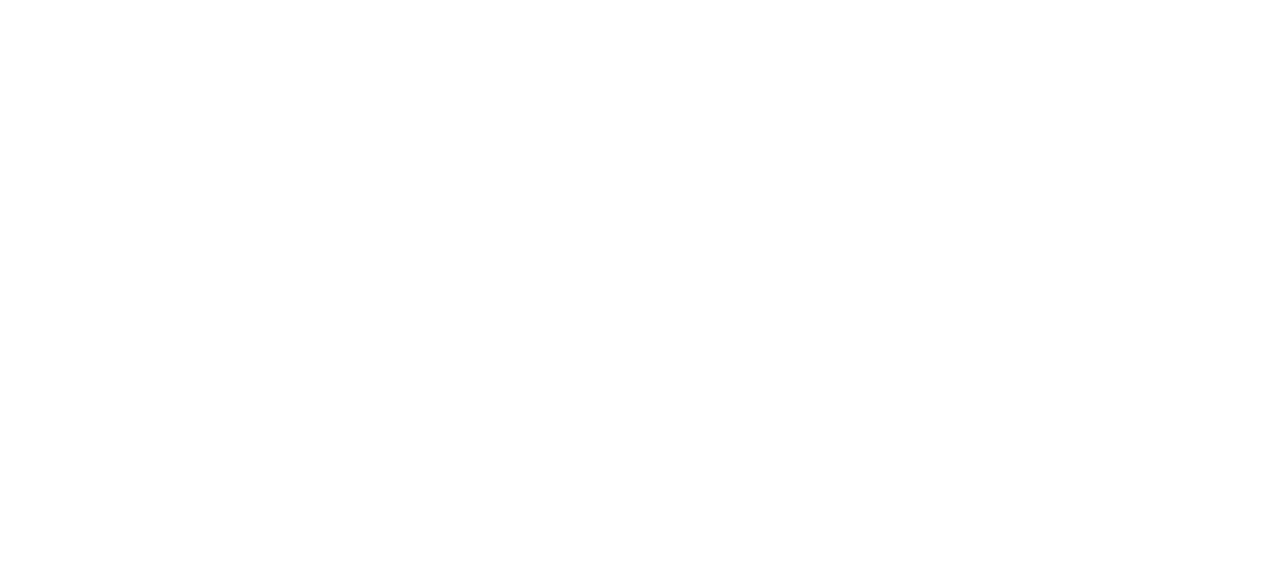
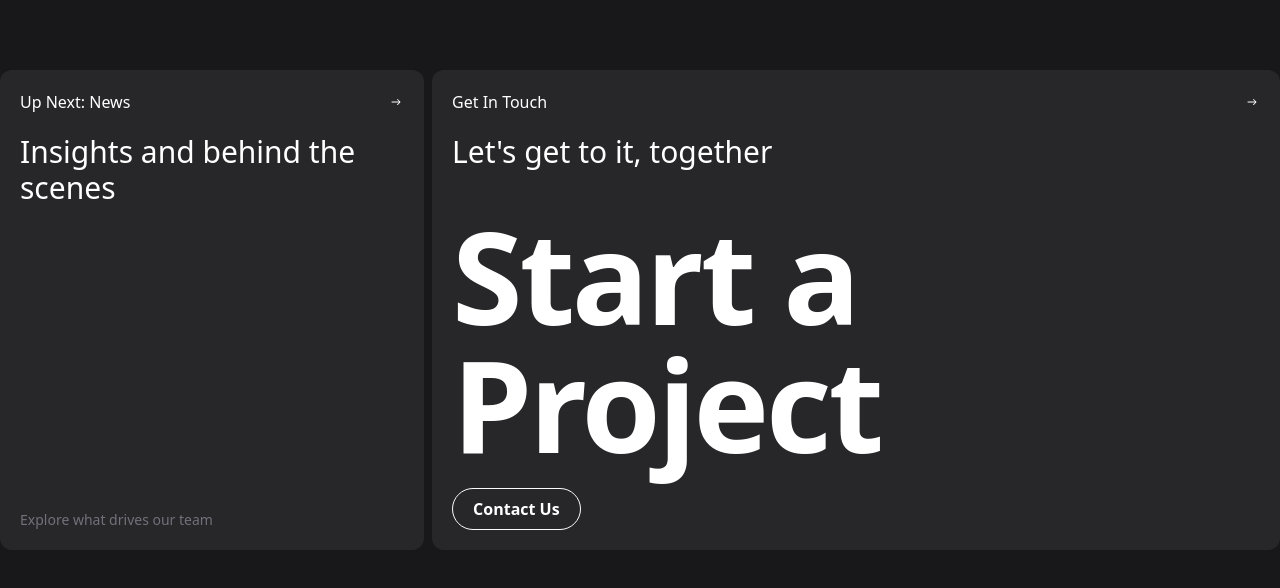
Before and after one commit to Lucky-Kashyap/Front-End-Domination-Create-Anything-with-Code, a React (Vite) app in the folder React JS Project - Refokus Clone/Refokus_Clone/: page / in a window 1280 px wide. Shown: the part 3051-3639 px from the top of the page. Before the commit the page ends 3041 px from the top, so only its background shows below. Built offline with nearby package versions, Linux system fonts and the light colour scheme.

Commit message:
cards component

```diff
--- a/React JS Project - Refokus Clone/Refokus_Clone/src/App.jsx
+++ b/React JS Project - Refokus Clone/Refokus_Clone/src/App.jsx
@@ -1,3 +1,4 @@
+import Cards from "./components/Cards";
 import Marquees from "./components/Marquees";
 import Navbar from "./components/Navbar";
 import Products from "./components/Products";
@@ -12,6 +13,7 @@ function App() {
       <Stripes />
       <Products />
       <Marquees />
+      <Cards />
     </div>
   );
 }
--- /dev/null
+++ b/React JS Project - Refokus Clone/Refokus_Clone/src/components/Card.jsx
@@ -0,0 +1,43 @@
+import React from "react";
+import { IoIosArrowRoundForward } from "react-icons/io";
+const Card = ({
+  width,
+  start,
+  para,
+  hover = "none",
+  heading,
+  text,
+  team = "",
+}) => {
+  return (
+    <div
+      className={`${width} hover:${hover} min-h-[30rem] flex flex-col justify-between bg-zinc-800 p-5 rounded-xl`}
+    >
+      <div className="w-full">
+        <div className="w-full flex justify-between items-center">
+          <h3 className="font-extralight">{heading}</h3>
+          <IoIosArrowRoundForward />
+        </div>
+
+        <h1 className="text-3xl font-normal mt-5">{text}</h1>
+      </div>
+
+      <div className="w-full">
+        {start && (
+          <>
+            <h1 className="text-9xl font-semibold tracking-tight leading-none">
+              Start a Project
+            </h1>
+            <button className="rounded-full mt-5 border border-zinc-50 py-2 px-5 font-semibold">
+              Contact Us
+            </button>
+          </>
+        )}
+
+        {para && <p className="text-sm text-zinc-500 font-medium">{team}</p>}
+      </div>
+    </div>
+  );
+};
+
+export default Card;
--- /dev/null
+++ b/React JS Project - Refokus Clone/Refokus_Clone/src/components/Cards.jsx
@@ -0,0 +1,29 @@
+import React from "react";
+import Card from "./Card";
+
+const Cards = () => {
+  return (
+    <div className="w-full">
+      <div className="max-w-screen-xl mx-auto py-20 flex gap-2">
+        <Card
+          width={"basis-1/3"}
+          start={false}
+          para={true}
+          heading="Up Next: News"
+          text="Insights and behind the scenes"
+          team="Explore what drives our team"
+        />
+        <Card
+          width={"basis-2/3"}
+          start={true}
+          para={false}
+          hover={"bg-violet-600"}
+          heading="Get In Touch"
+          text="Let's get to it, together"
+        />
+      </div>
+    </div>
+  );
+};
+
+export default Cards;
```
Also changed, not shown: 1 other file (tests, documents, lock files or other folders).
